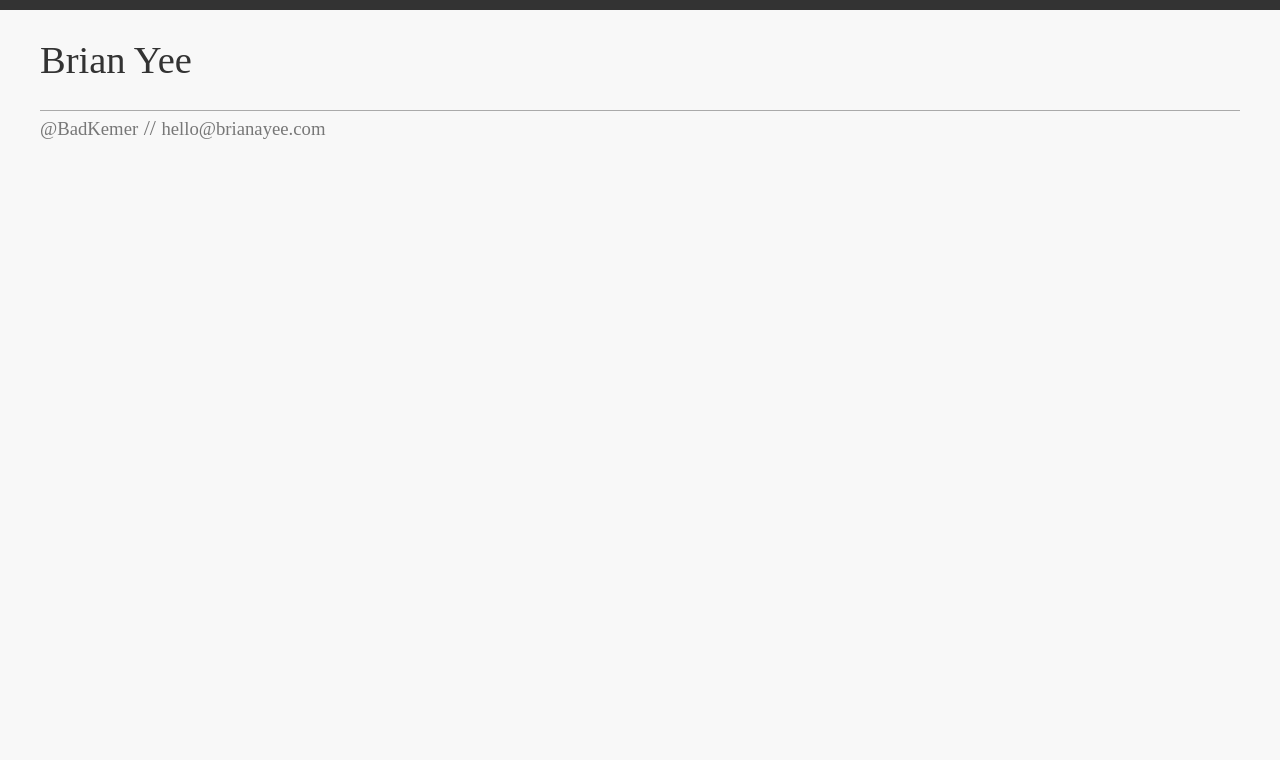
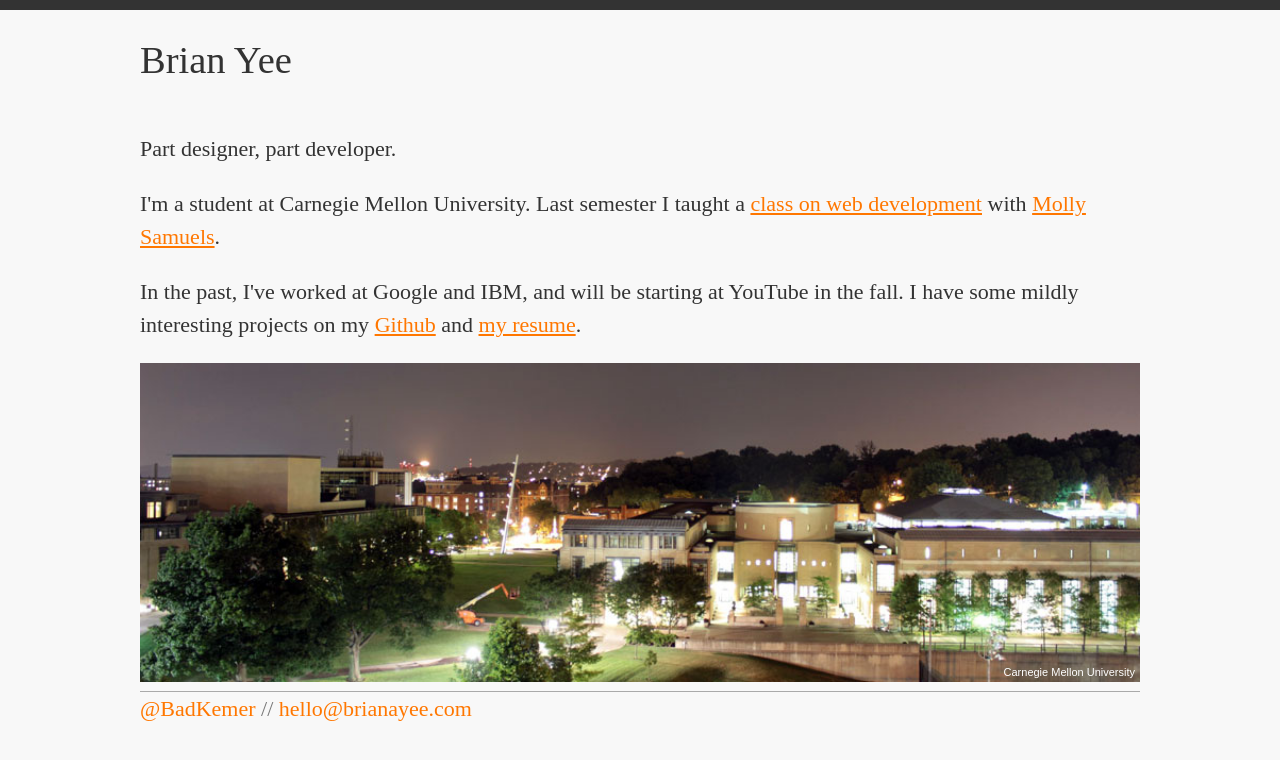
Before and after one commit to byee01/byee01.github.io, a Jekyll site: the page built from index.md, in a window 1280 px wide. Shown: the top 760 px of the page. Built offline with Jekyll 4.4.1, drawn with Linux system fonts in a browser that asks for light colours.

Commit message:
Updated basics

```diff
--- a/_includes/css/base.css
+++ b/_includes/css/base.css
@@ -4,6 +4,7 @@
  * @background = #F8F8F8
  * @text = #333
  * @textLight = #777
+ * @textDark = #111
  * @accent = #F70
  * @accentLight = #FA5
  * @accentDark = #C60
@@ -18,7 +19,7 @@ body {
   color: #333;
   background: #F8F8F8;
   border-top: 10px solid #333;
-  font-family: serif;
+  font-family: "Times New Roman", serif;
   font-size: 1em;
   line-height: 1.5;
   vertical-align: baseline;
@@ -28,18 +29,51 @@ html>body {
   font-size: 22px;
 }
 
+
 /* Not yet responsive, but...on its way. */
 /* Layouts inspired by Bootstrap: http://twitter.github.com/bootstrap/scaffolding.html#responsive */
-/* Currently for smartphones, default (up to 1200px) */
+/* Currently for smartphones, default (usually up to 1200px) */
 .container {
-  max-width: 1200px;
+  max-width: 1000px;
   margin: 0 auto;
-  width: 95%;
+  overflow: hidden;
+  width: 94%;
+}
+
+ol.unstyled, ul.unstyled {
+  list-style-type: none;
+  padding: 0;
+}
+
+figure {
+  position: relative;
+}
+
+figcaption {
+  position: absolute;
+  bottom: 10px;
+  right: 5px;
+  font-size: 0.5em;
+}
+
+figcaption, figcaption a, figcaption a:active, figcaption a:visited {
+  font-family: sans-serif;
+  color: #FFF;
+  text-decoration: none;
+}
+
+figcaption a:hover {
+  color: #DDD;
 }
 
 img {
   height: auto;
-  max-width: 100%;
+  width: 100%;
+}
+
+figure.half {
+  float: right;
+  width: 50%;
 }
 
 strong {
@@ -73,6 +107,15 @@ h1 a {
   text-decoration: none;
 }
 
+h3 {
+  background: #333;
+  color: #F8F8F8;
+  font-size: 1em;
+  font-weight: normal;
+  display: inline;
+  padding: 3px 4px;
+}
+
 footer {
   color: #777;
 }
@@ -82,9 +125,33 @@ footer .container {
 }
 
 footer a {
-  color: #777;
+  color: #777
   font-size: 0.85em;
   text-decoration: none;
 }
 
-/* Variables:textLight{1176:1180,1258:1262}.text{391:395,445:449}.accent{327:331,366:370,936:940}.accentLight{964:968}.background{411:418}.accentMed{1023:1027}.accentDark{993:997} */
+
+/* Index */
+#resume li {
+  overflow: hidden;
+}
+
+.summary {
+  float: left;
+  width: 50%;
+}
+
+
+
+/** iPhone **/
+@media (max-width: 480px) {
+  html > body {
+    font-size: 20px;
+  }
+  figure.half, .summary {
+  float: none;
+  width: inherit;
+}
+}
+
+/* Variables:textLight{1783:1787,1865:1869}.text{411:415,465:469,1658:1662}.accent{347:351,386:390,1417:1421}.accentLight{1445:1449}.background{431:438,1673:1680}.accentMed{1504:1508}.accentDark{1474:1478} */
--- a/index.md
+++ b/index.md
@@ -3,7 +3,41 @@ layout: default
 title: Index
 ---
 
-<div class="container" markdown="1">
+<div class="container">
+  <p>Part designer, part developer.</p>
+  <p>I'm a student at Carnegie Mellon University. Last semester I taught a <a href="http://html5stuco.com/" target="_blank" rel="me" title="HTML5 StuCo course website">class on web development</a> with <a href="http://www.mollysamuels.com/" target="_blank" title="Molly Samuel's personal site">Molly Samuels</a>.</p>
+
+  <p>In the past, I've worked at Google and IBM, and will be starting at YouTube in the fall. I have some mildly interesting projects on my <a href="http://github.com/byee01/" rel="me" title="My Github account page">Github</a> and <a href="files/byee_resume.pdf">my resume</a>.</p>
+
+    <figure>
+      <img src="img/cmu_night.jpg" alt="Carnegie Mellon University at Night" />
+      <figcaption>
+        <a href="https://plus.google.com/113583516480938209797/posts/5aoRiPPLf4G" rel="me" title="View the full picture on Google Plus">Carnegie Mellon University</a>
+      </figcaption>
+    </figure>
+<!--
+  <li>
+    <div class="summary">
+      <h3>YouTube <span>&ndash; Summer 2011</span></h3>
+      <p></p>
+    </div>
+
+    <figure class="half" >
+      <img src="img/youtube_interns_bw.jpg" alt="Summer 2011 YouTube intern swag"/>
+      <figcaption>Summer 2011 YouTube interns</figcaption>
+    </figure>
+  </li>
+  <li>
+    <div class="summary">
+      <h3>IBM <span>&ndash; Summer 2010</span></h3>
+    </div>
+    <figure class="half" >
+      <img src="img/ibm_bw.jpg" alt="IBM Silicon Valley Labs"/>
+      <figcaption>IBM Silicon Valley Labs</figcaption>
+    </figure>
+  </li> -->
+
+
 
 </div>
 
```
Also changed, not shown: img/ibm.jpg (added), img/ibm_bw.jpg (added), img/youtube_interns.jpg (added), img/youtube_interns_bw.jpg (added), 1 other file.
